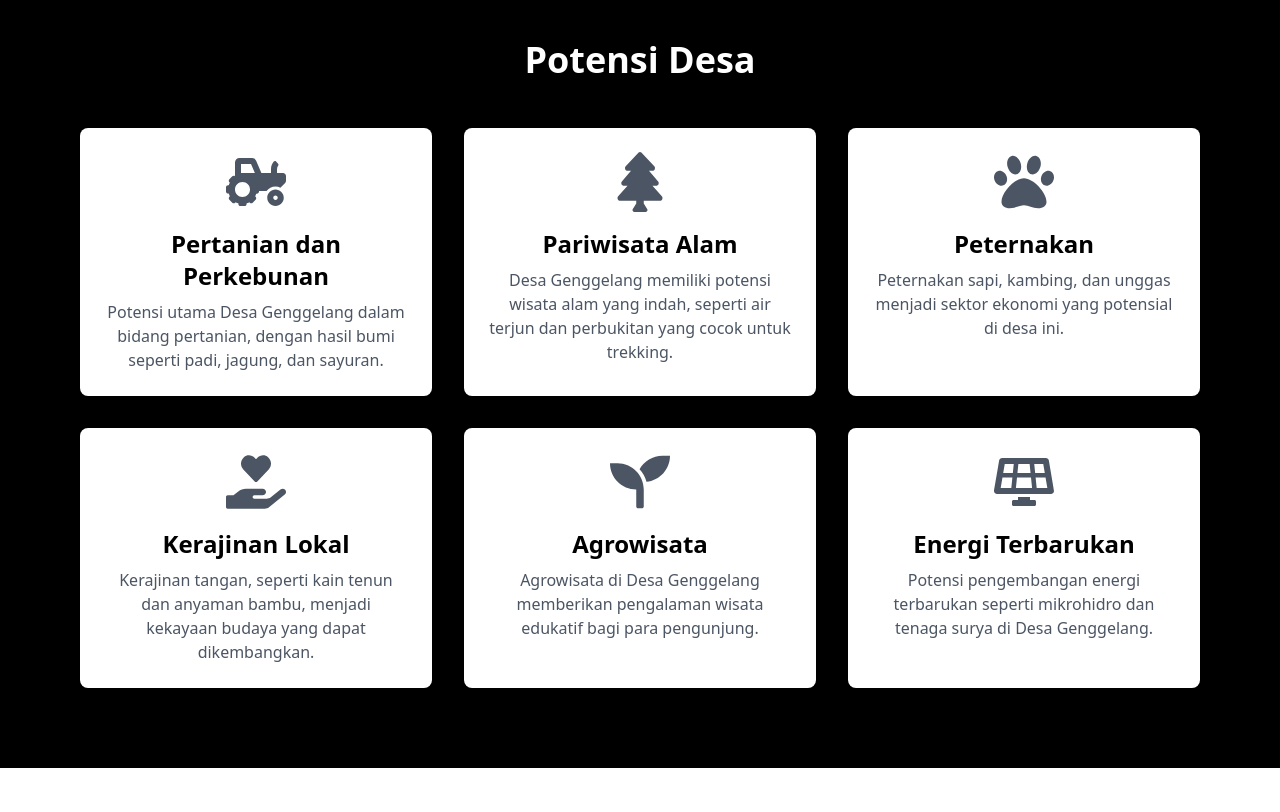
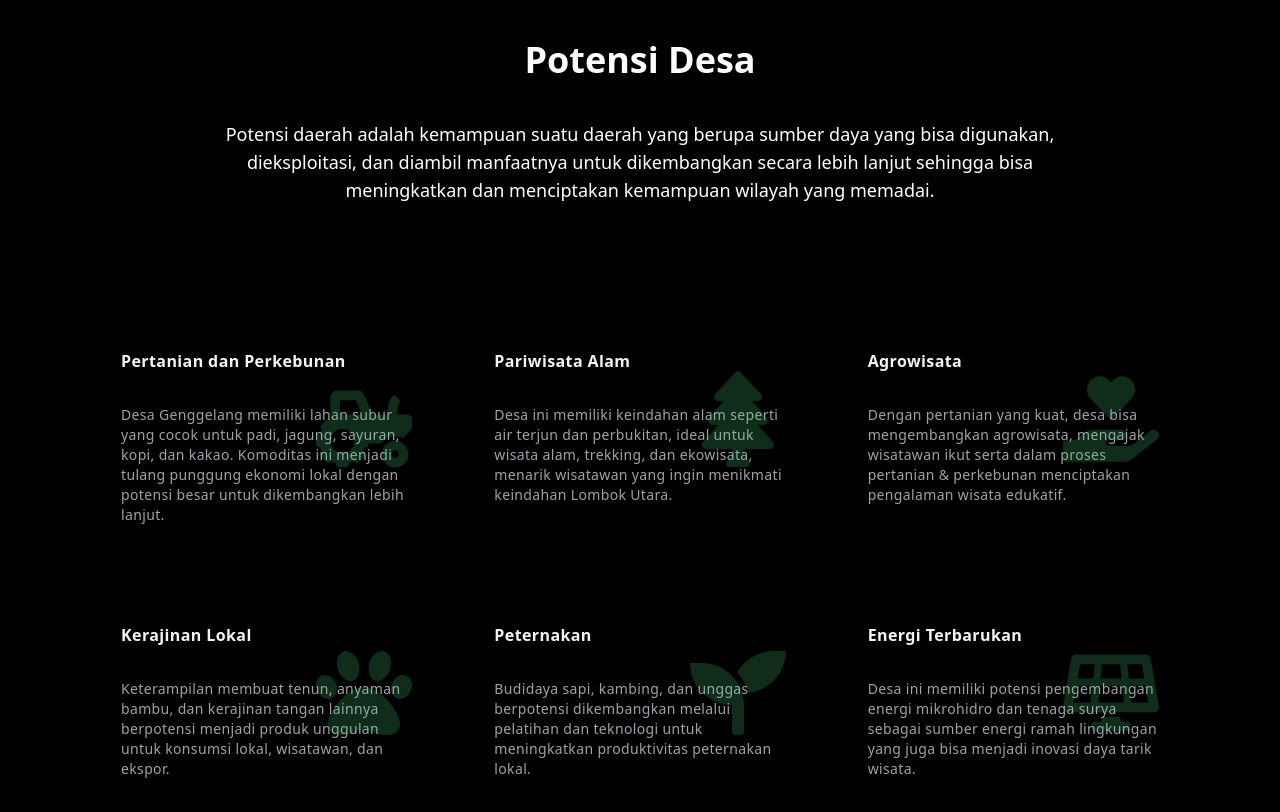
Before and after one commit to bangchand/playit-competition, a React (Vite) app: page / in a window 1280 px wide. Shown: the part 840-1652 px from the top of the page. Before the commit the page ends 1608 px from the top, so only its background shows below. Built offline with nearby package versions, Linux system fonts and the light colour scheme; the HTML template or start-up script is replaced by a standard one.

Commit message:
section Potensi Desa

```diff
--- a/src/Home.tsx
+++ b/src/Home.tsx
@@ -3,33 +3,17 @@ import MainVideo from "../src/assets/hero_video.mp4";
 import styled from "styled-components";
 import Navbar from "./components/Navbar";
 import { motion } from "framer-motion";
-import {
-  FaTractor,
-  FaTree,
-  FaHandHoldingHeart,
-  FaPaw,
-  FaSeedling,
-  FaSolarPanel,
-} from "react-icons/fa";
+import { potensiDesa } from "../src/dataPotensi";
+// import { GridBackground } from "./components/GridBackground";
+import { HoverEffect } from "../src/components/CardHover";
 
-const cardVariants = {
-  hidden: { opacity: 0, y: 50, scale: 0.8 },
-  visible: (i: number) => ({
-    opacity: 1,
-    y: 0,
-    scale: 1,
-    transition: {
-      delay: i * 0.3,
-      duration: 0.5,
-    },
-  }),
-};
+
 
 const VideoContainer = styled.section`
   width: 100%;
   height: 100vh;
   position: relative;
-  font-family: 'Poppins', sans-serif;
+  font-family: "Poppins", sans-serif;
   video {
     width: 100%;
     height: 100%;
@@ -71,7 +55,7 @@ const Home: React.FC = () => {
               ease: "easeOut",
             }}
           >
-           Selamat Datang di Desa Genggelang
+            Selamat Datang di Desa Genggelang
           </motion.h1>
           <motion.p
             className="ml-2 mt-4 italic text-2xl text-white"
@@ -84,7 +68,7 @@ const Home: React.FC = () => {
               ease: "easeOut",
             }}
           >
-           Kabupaten Lombok Utara, Nusa Tenggara Barat
+            Kabupaten Lombok Utara, Nusa Tenggara Barat
           </motion.p>
         </div>
         <video src={MainVideo} loop muted autoPlay />
@@ -92,57 +76,20 @@ const Home: React.FC = () => {
       <GradientDivider />
 
       <section id="potensi-desa" className="w-full p-20 bg-black">
-        <h2 className="text-4xl font-bold text-white text-center">
+        <h2 className="text-4xl font-bold text-white text-center mb-10">
           Potensi Desa
         </h2>
-        <div className="mt-12 grid grid-cols-1 md:grid-cols-3 gap-8">
-          {[
-            {
-              icon: <FaTractor className="text-gray-600 text-6xl mx-auto mb-4" />,
-              title: "Pertanian dan Perkebunan",
-              desc: "Potensi utama Desa Genggelang dalam bidang pertanian, dengan hasil bumi seperti padi, jagung, dan sayuran.",
-            },
-            {
-              icon: <FaTree className="text-gray-600 text-6xl mx-auto mb-4" />,
-              title: "Pariwisata Alam",
-              desc: "Desa Genggelang memiliki potensi wisata alam yang indah, seperti air terjun dan perbukitan yang cocok untuk trekking.",
-            },
-            {
-              icon: <FaPaw className="text-gray-600 text-6xl mx-auto mb-4" />,
-              title: "Peternakan",
-              desc: "Peternakan sapi, kambing, dan unggas menjadi sektor ekonomi yang potensial di desa ini.",
-            },
-            {
-              icon: <FaHandHoldingHeart className="text-gray-600 text-6xl mx-auto mb-4" />,
-              title: "Kerajinan Lokal",
-              desc: "Kerajinan tangan, seperti kain tenun dan anyaman bambu, menjadi kekayaan budaya yang dapat dikembangkan.",
-            },
-            {
-              icon: <FaSeedling className="text-gray-600 text-6xl mx-auto mb-4" />,
-              title: "Agrowisata",
-              desc: "Agrowisata di Desa Genggelang memberikan pengalaman wisata edukatif bagi para pengunjung.",
-            },
-            {
-              icon: <FaSolarPanel className="text-gray-600 text-6xl mx-auto mb-4" />,
-              title: "Energi Terbarukan",
-              desc: "Potensi pengembangan energi terbarukan seperti mikrohidro dan tenaga surya di Desa Genggelang.",
-            },
-          ].map((potensi, index) => (
-            <motion.div
-              key={index}
-              className="bg-white shadow-md p-6 rounded-lg text-center"
-              custom={index}
-              variants={cardVariants}
-              initial="hidden"
-              animate="visible"
-              whileHover={{ scale: 1.05 }}
-              whileTap={{ scale: 0.95 }}
-            >
-              {potensi.icon}
-              <h3 className="text-2xl font-bold">{potensi.title}</h3>
-              <p className="mt-2 text-gray-600">{potensi.desc}</p>
-            </motion.div>
-          ))}
+        <div className="text-white text-center max-w-4xl mx-auto mb-12">
+          <p className="text-lg">
+            Potensi daerah adalah kemampuan suatu daerah yang berupa sumber daya
+            yang bisa digunakan, dieksploitasi, dan diambil manfaatnya untuk
+            dikembangkan secara lebih lanjut sehingga bisa meningkatkan dan
+            menciptakan kemampuan wilayah yang memadai.
+          </p>
+        </div>
+        {/* HoverEffect component for Potensi Desa */}
+        <div className="mt-12">
+          <HoverEffect items={potensiDesa} />
         </div>
       </section>
     </>
--- /dev/null
+++ b/src/components/CardHover.tsx
@@ -0,0 +1,113 @@
+import { AnimatePresence, motion } from "framer-motion";
+import { Link } from "react-router-dom";
+import { useState } from "react";
+import { cn } from "../libs/utils";
+
+export const HoverEffect = ({
+  items,
+  className,
+}: {
+  items: {
+    title: string;
+    description: string;
+    link: string;
+    icon: any;  // Add icon property
+  }[];
+  className?: string;
+}) => {
+  const [hoveredIndex, setHoveredIndex] = useState<number | null>(null);
+
+  return (
+    <div className={cn("grid grid-cols-1 md:grid-cols-2 lg:grid-cols-3 py-10", className)}>
+      {items.map((item, idx) => (
+        <Link
+          to={item?.link}
+          key={item?.link}
+          className="relative group block p-2 h-full w-full"
+          onMouseEnter={() => setHoveredIndex(idx)}
+          onMouseLeave={() => setHoveredIndex(null)}
+        >
+          <AnimatePresence>
+            {hoveredIndex === idx && (
+              <motion.span
+                className="absolute inset-0 h-full w-full bg-green-600 dark:bg-slate-800/[0.8] block rounded-3xl"
+                layoutId="hoverBackground"
+                initial={{ opacity: 0 }}
+                animate={{
+                  opacity: 1,
+                  transition: { duration: 0.15 },
+                }}
+                exit={{
+                  opacity: 0,
+                  transition: { duration: 0.15, delay: 0.2 },
+                }}
+              />
+            )}
+          </AnimatePresence>
+          <Card>
+            <CardTitle>{item.title}</CardTitle>
+            <CardDescription>{item.description}</CardDescription>
+            {/* Icon */}
+            <item.icon
+              className="absolute right-4 top-1/2 transform -translate-y-1/2 text-8xl text-green-400 opacity-20 group-hover:opacity-50 transition-opacity duration-300"
+            />
+          </Card>
+        </Link>
+      ))}
+    </div>
+  );
+};
+
+export const Card = ({
+  className,
+  children,
+}: {
+  className?: string;
+  children: React.ReactNode;
+}) => {
+  return (
+    <div
+      className={cn(
+        "rounded-2xl h-full w-full p-4 overflow-hidden bg-black border border-transparent dark:border-white/[0.2] group-hover:border-slate-700 relative z-20",
+        className
+      )}
+    >
+      <div className="relative z-50">
+        <div className="p-4">{children}</div>
+      </div>
+    </div>
+  );
+};
+
+export const CardTitle = ({
+  className,
+  children,
+}: {
+  className?: string;
+  children: React.ReactNode;
+}) => {
+  return (
+    <h4 className={cn("text-zinc-100 font-bold tracking-wide mt-4", className)}>
+      {children}
+    </h4>
+  );
+};
+
+export const CardDescription = ({
+  className,
+  children,
+}: {
+  className?: string;
+  children: React.ReactNode;
+}) => {
+  return (
+    <p
+      className={cn(
+        "mt-8 text-zinc-400 tracking-wide leading-relaxed text-sm",
+        className
+      )}
+    >
+      {children}
+    </p>
+  );
+};
--- /dev/null
+++ b/src/components/GridBackground.tsx
@@ -0,0 +1,15 @@
+import React from "react";
+
+interface GridBackgroundProps {
+    children: React.ReactNode;
+    className?: string; // Make className optional
+}
+
+export function GridBackground({ children, className = "" }: GridBackgroundProps) {
+  return (
+    <div className={`h-[50rem] w-full bg-black bg-grid-white/[0.8] inset z-0 relative flex items-center justify-center ${className}`}>
+      <div className="absolute pointer-events-none inset-0 flex items-center z-100 justify-center bg-black [mask-image:radial-gradient(ellipse_at_center,transparent_20%,green)]"></div>
+      {children}
+    </div>
+  );
+}
--- /dev/null
+++ b/src/dataPotensi.tsx
@@ -0,0 +1,46 @@
+import { FaTractor, FaTree, FaHandHoldingHeart, FaPaw, FaSeedling, FaSolarPanel } from "react-icons/fa";
+
+export const potensiDesa = [
+  {
+    title: "Pertanian dan Perkebunan",
+    description:
+      "Desa Genggelang memiliki lahan subur yang cocok untuk padi, jagung, sayuran, kopi, dan kakao. Komoditas ini menjadi tulang punggung ekonomi lokal dengan potensi besar untuk dikembangkan lebih lanjut.",
+    link: "#",
+    icon: FaTractor,  // Icon for this item
+  },
+  {
+    title: "Pariwisata Alam",
+    description:
+      "Desa ini memiliki keindahan alam seperti air terjun dan perbukitan, ideal untuk wisata alam, trekking, dan ekowisata, menarik wisatawan yang ingin menikmati keindahan Lombok Utara.",
+    link: "#",
+    icon: FaTree,
+  },
+  {
+    title: "Agrowisata",
+    description:
+      "Dengan pertanian yang kuat, desa bisa mengembangkan agrowisata, mengajak wisatawan ikut serta dalam proses pertanian & perkebunan menciptakan pengalaman wisata edukatif.",
+    link: "#",
+    icon: FaHandHoldingHeart,
+  },
+  {
+    title: "Kerajinan Lokal",
+    description:
+      "Keterampilan membuat tenun, anyaman bambu, dan kerajinan tangan lainnya berpotensi menjadi produk unggulan untuk konsumsi lokal, wisatawan, dan ekspor.",
+    link: "#",
+    icon: FaPaw,
+  },
+  {
+    title: "Peternakan",
+    description:
+      "Budidaya sapi, kambing, dan unggas berpotensi dikembangkan melalui pelatihan dan teknologi untuk meningkatkan produktivitas peternakan lokal.",
+    link: "#",
+    icon: FaSeedling,
+  },
+  {
+    title: "Energi Terbarukan",
+    description:
+      "Desa ini memiliki potensi pengembangan energi mikrohidro dan tenaga surya sebagai sumber energi ramah lingkungan yang juga bisa menjadi inovasi daya tarik wisata.",
+    link: "#",
+    icon: FaSolarPanel,
+  },
+];
--- a/src/index.css
+++ b/src/index.css
@@ -3,3 +3,7 @@
 @tailwind base;
 @tailwind components;
 @tailwind utilities;
+
+* {
+    scroll-behavior: smooth;
+}
--- /dev/null
+++ b/src/libs/utils.ts
@@ -0,0 +1,6 @@
+import { ClassValue, clsx } from "clsx";
+import { twMerge } from "tailwind-merge";
+
+export function cn(...inputs: ClassValue[]) {
+  return twMerge(clsx(inputs));
+}
--- a/tailwind.config.js
+++ b/tailwind.config.js
@@ -1,8 +1,54 @@
+const defaultTheme = require("tailwindcss/defaultTheme");
+
+const svgToDataUri = require("mini-svg-data-uri");
+
+const colors = require("tailwindcss/colors");
+const {
+  default: flattenColorPalette,
+} = require("tailwindcss/lib/util/flattenColorPalette");
+
 /** @type {import('tailwindcss').Config} */
-export default {
-  content: ["./index.html", "./src/**/*.{js,ts,jsx,tsx}"],
+module.exports = {
+  content: ["./src/**/*.{ts,tsx}"],
+  darkMode: "class",
   theme: {
-    extend: {},
+    // rest of the code
   },
-  plugins: [],
+  plugins: [
+    addVariablesForColors,
+    function ({
+      matchUtilities,
+      theme
+    }) {
+      matchUtilities({
+        "bg-grid": (value) => ({
+          backgroundImage: `url("${svgToDataUri(
+            `<svg xmlns="http://www.w3.org/2000/svg" viewBox="0 0 32 32" width="32" height="32" fill="none" stroke="${value}"><path d="M0 .5H31.5V32"/></svg>`
+          )}")`,
+        }),
+        "bg-grid-small": (value) => ({
+          backgroundImage: `url("${svgToDataUri(
+            `<svg xmlns="http://www.w3.org/2000/svg" viewBox="0 0 32 32" width="8" height="8" fill="none" stroke="${value}"><path d="M0 .5H31.5V32"/></svg>`
+          )}")`,
+        }),
+        "bg-dot": (value) => ({
+          backgroundImage: `url("${svgToDataUri(
+            `<svg xmlns="http://www.w3.org/2000/svg" viewBox="0 0 32 32" width="16" height="16" fill="none"><circle fill="${value}" id="pattern-circle" cx="10" cy="10" r="1.6257413380501518"></circle></svg>`
+          )}")`,
+        }),
+      }, { values: flattenColorPalette(theme("backgroundColor")), type: "color" });
+    },
+  ],
 };
+
+function addVariablesForColors({
+  addBase,
+  theme
+}) {
+  let allColors = flattenColorPalette(theme("colors"));
+  let newVars = Object.fromEntries(Object.entries(allColors).map(([key, val]) => [`--${key}`, val]));
+
+  addBase({
+    ":root": newVars,
+  });
+}
```
Also changed, not shown: package.json (+5 -2 lines), 2 other files (tests, documents, lock files or other folders).
